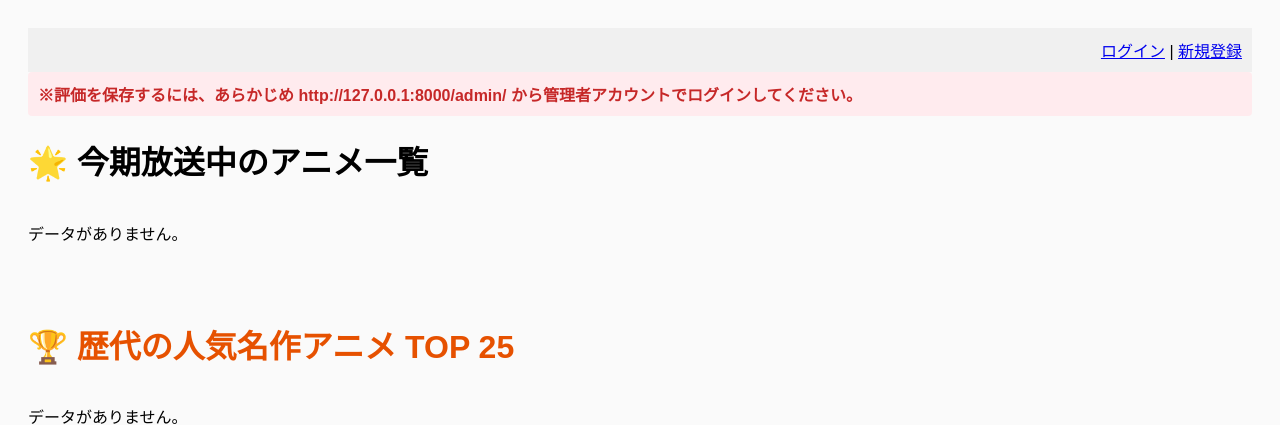
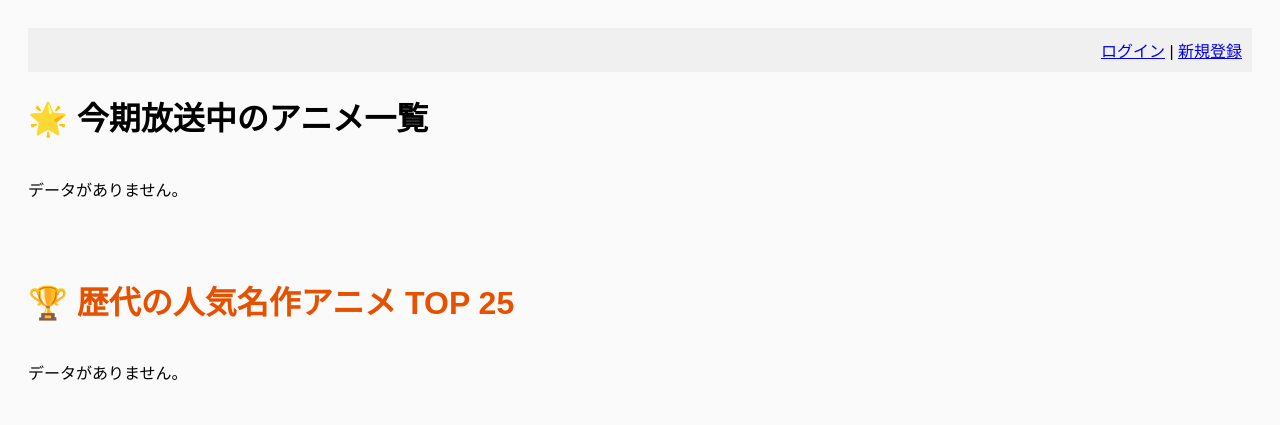
Before and after one commit to ItoiShunya/anime_portfolio, a Django app: template anime/templates/anime/index.html in a window 1280 px wide. Shown: the top 425 px of the page. Run offline with Django 5.2, Linux system fonts and the light colour scheme; the template is opened without the code that fills it, so the values that code supplies are empty.

Commit message:
Update index.html

```diff
--- a/anime/templates/anime/index.html
+++ b/anime/templates/anime/index.html
@@ -56,12 +56,6 @@
             <a href="{% url 'anime:signup' %}">新規登録</a>
         {% endif %}
     </div>
-
-    {% if not user.is_authenticated %}
-        <div style="background-color: #ffebee; color: #c62828; padding: 10px; margin-bottom: 20px; border-radius: 4px; font-weight: bold;">
-            ※評価を保存するには、あらかじめ http://127.0.0.1:8000/admin/ から管理者アカウントでログインしてください。
-        </div>
-    {% endif %}
 
     {% if recommendations %}
         <h1 style="color: #6a1b9a;">🤖 AIが選んだあなたへのおすすめ（今期＆名作から厳選）</h1>
```
